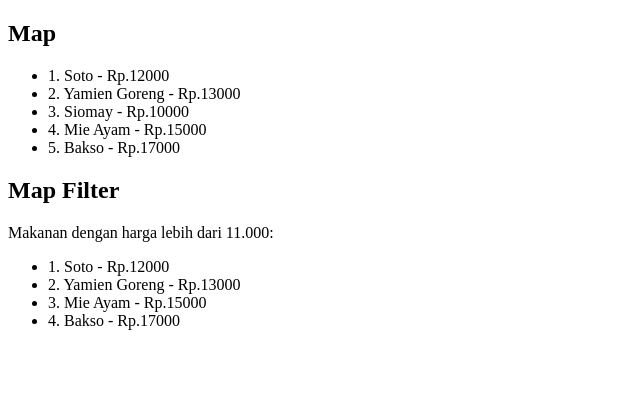
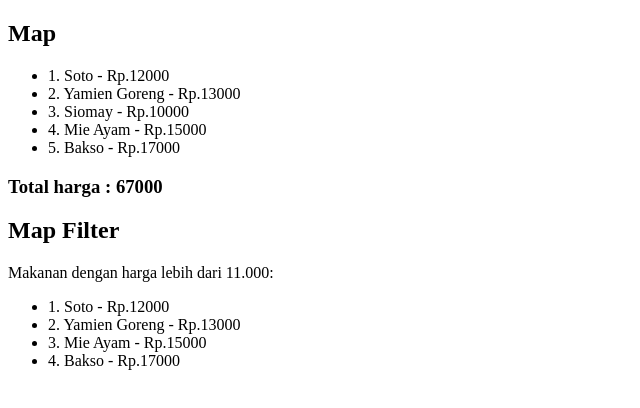
Before and after one commit to roiskhoiron/react-js-dasar, a React (Create React App) app: page / in a window 1280 px wide. Shown: the top 408 px of the page, without its empty margins (0-640 px from the left). Built offline with nearby package versions, Linux system fonts and the light colour scheme.

Commit message:
Map reduce untuk incremental logic

```diff
--- a/src/Map.js
+++ b/src/Map.js
@@ -23,6 +23,9 @@ const makanans = [
   },
 ]
 
+// Reduce untuk menurunkan sifat ke logic
+const total_bayar = makanans.reduce((total_harga, makanan) => total_harga += makanan.harge, 0)
+
 const Map = () => {
   return (
     <div>
@@ -32,6 +35,7 @@ const Map = () => {
           <li>{index+1}. {makanan.nama} - Rp.{makanan.harge}</li>
         ))}
       </ul>
+      <h3>Total harga : {total_bayar}</h3>
 
       <h2>Map Filter</h2>
       <p>Makanan dengan harga lebih dari 11.000: </p>
```
